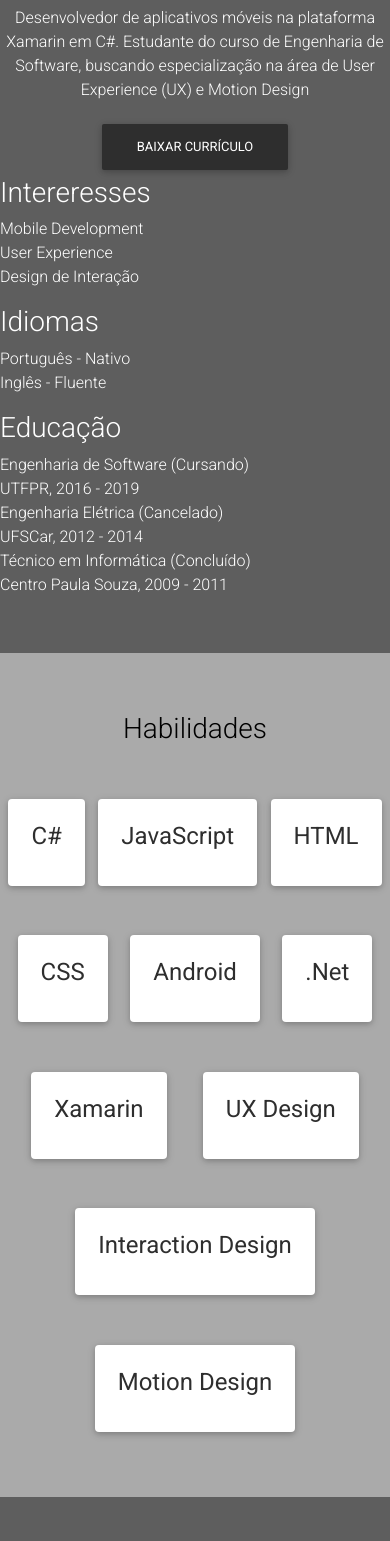
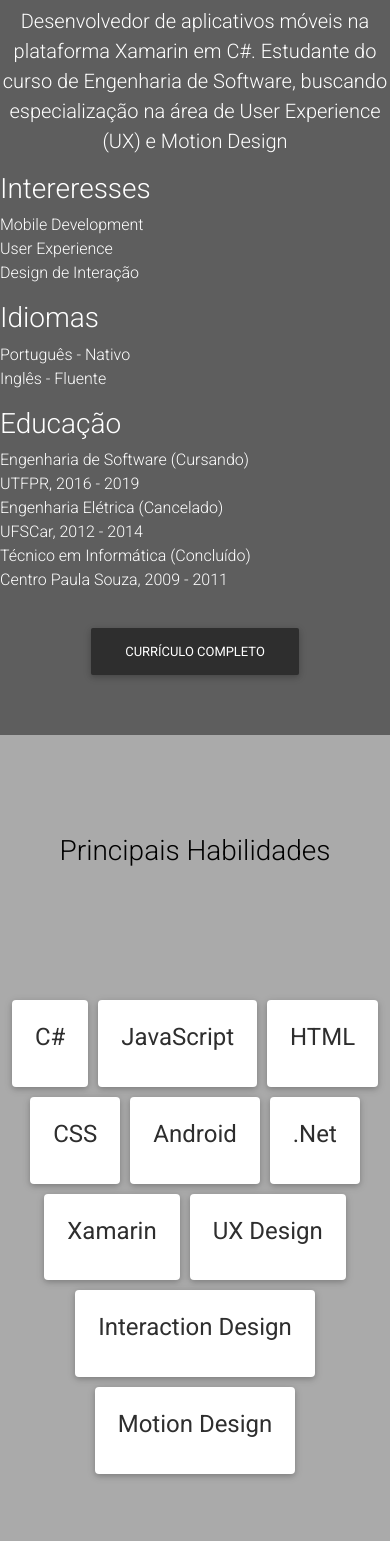
Before and after one commit to BrenoAngelotti/portfolio, a React (Create React App) app in the folder portfolio/: page / in a window 390 px wide. Shown: the part 360-1901 px from the top of the page. Built offline with nearby package versions, Linux system fonts and the light colour scheme.

Commit message:
ajustes finais

```diff
--- a/portfolio/src/components/Bio.js
+++ b/portfolio/src/components/Bio.js
@@ -9,8 +9,7 @@ export class Bio extends Component{
           <div className="center col-md-4 col-sm-10">
             <h1 className="profile-name">{this.props.data.name}</h1>
             <img src={this.props.data.picture} className="profile-picture" alt={"foto de " + this.props.data.name}/>
-            <p>{this.props.data.minibio}</p>
-            <Button href={this.props.data.resume} target="_blank" color="elegant">Baixar Currículo</Button>
+            <p style={{fontSize: 20}}>{this.props.data.minibio}</p>
           </div>
           <div className="col-md-3 col-sm-10">
             <div>
@@ -32,6 +31,9 @@ export class Bio extends Component{
               </ul>
             </div>
           </div>
+          <div className="col-md-12 col-sm-10 center">
+            <Button style={{margin: 20}} href={this.props.data.resume} target="_blank" color="elegant">Currículo completo</Button>
+          </div>
         </div>
       );
     }
--- a/portfolio/src/components/Blog.js
+++ b/portfolio/src/components/Blog.js
@@ -12,6 +12,7 @@ export class Blog extends Component{
                     <CardImage className="img-fluid" src={b.image}/>
                     <CardBody>
                         <CardTitle color="gray">{b.title}</CardTitle>
+                        <CardText>por {b.author}</CardText>
                         <CardText>{b.description}</CardText>
                     </CardBody>
                     <Button href={b.link} target="_blank" color="elegant">Ver</Button>
--- a/portfolio/src/components/Footer.js
+++ b/portfolio/src/components/Footer.js
@@ -4,7 +4,7 @@ import './../index.css';
 export class Footer extends Component{
     render(){
       return (
-        <div id="Footer" className="footer">
+        <div id="Footer" className="footer" style={{justifyContent: 'space-evenly'}}>
             <a href={this.props.data.linkedin} target="_blank" rel="noopener noreferrer">LinkedIn</a>
             <a href={this.props.data.github} target="_blank" rel="noopener noreferrer">GitHub</a>
             <a href={this.props.data.twitter} target="_blank" rel="noopener noreferrer">Twitter</a>
--- a/portfolio/src/components/Form.js
+++ b/portfolio/src/components/Form.js
@@ -1,5 +1,5 @@
 import React, { Component } from 'react';
-import { Input, Button } from 'mdbreact';
+import { Input, Button, Card, CardBody, CardTitle } from 'mdbreact';
 
 import './../index.css';
 
@@ -7,9 +7,12 @@ export class Form extends Component{
     render(){
         var address = "https://formspree.io/" + this.props.data.email;
         return (
-            <div id="Form"  className="section even">
+            <div id="Form"  className="section even row">
                 <h2  className="col-sm-12 center">Contato</h2>
-                <form action={address} method="POST" className="col-md-6">
+                <Card className="col-sm-10 col-md-6">
+                    <CardBody>
+                        <CardTitle>Deixe sua mensagem</CardTitle>
+                        <form action={address} method="POST">
                             <div className="elegant-text">
                                 <Input label="Nome" name="name" icon="user" group type="text" validate error="wrong" success="right" required/>
                                 <Input label="Email" name="_replyto" icon="envelope" group type="email" validate error="wrong" success="right" required/>
@@ -19,6 +22,8 @@ export class Form extends Component{
                                 <Button color="elegant" type="submit">Enviar</Button>
                             </div>
                         </form>
+                    </CardBody>
+                </Card>
             </div>
         );
     }
--- a/portfolio/src/components/Info.js
+++ b/portfolio/src/components/Info.js
@@ -5,12 +5,12 @@ export class Info extends Component{
     render(){
       return (
         <div id="Info"  className="section odd">
-            <h2 className="col-sm-12 center">Info</h2>
-            <div className="col-sm-10 col-md-4">
+            <h2 className="col-sm-12 center">Mais Informações</h2>
+            <div className="col-sm-10 col-md-4" style={{fontSize: 20}}>
                 <h3>Biografia</h3>
                 <p>{this.props.data.bio}</p>
             </div>
-            <div className="col-sm-10 col-md-4">
+            <div className="col-sm-10 col-md-4" style={{fontSize: 20}}>
                 <h3>Trabalho</h3>
                 <p>{this.props.data.carrer}</p>
             </div>
--- a/portfolio/src/components/Portfolio.js
+++ b/portfolio/src/components/Portfolio.js
@@ -9,7 +9,7 @@ export class Portfolio extends Component{
         <div id="Portfolio" className="section even">
             <h2  className="col-sm-12 center">Portfólio</h2>
             {this.props.data.portfolio.map((p, i) =>
-                <Card key={i} className="child">
+                <Card key={i} className="child" style={{minWidth: '21%'}}>
                     <CardImage className="mx-auto d-block" src={p.image} />
                     <CardBody>
                         <CardTitle>{p.name}</CardTitle>
--- a/portfolio/src/components/Skills.js
+++ b/portfolio/src/components/Skills.js
@@ -5,14 +5,16 @@ import './../index.css';
 export class Skills extends Component{
     render(){
       return (
-        <div id="Skills"  className="section even">
-            <h3 className="col-sm-12 center">Habilidades</h3>
+        <div id="Skills"  className="section even row">
+            <h3 className="col-sm-12 center">Principais Habilidades</h3>
+            <div className="col-sm-10 col-md-6" style={{display: 'flex', flexFlow: 'wrap row', alignItems: 'center', justifyContent: 'center'}}>
             {this.props.data.skills.map((skill, i) =>
             <Card className="skill" key={i}>
               <CardBody>
                 <CardTitle>{skill}</CardTitle>
               </CardBody>
             </Card>)}
+            </div>
         </div>
       );
     }
--- a/portfolio/src/data.json
+++ b/portfolio/src/data.json
@@ -41,18 +41,21 @@
     "blog": [
         {
             "title": "Playing With Paths",
+            "author": "Nick Butcher",
             "description": "Post sobre o uso de paths para definição de animações nativas na plataforma Android",
             "image": "https://cdn-images-1.medium.com/fit/t/800/240/1*uHGhUwxAvufuD_THa7sjAg.gif",
             "link": "https://medium.com/androiddevelopers/playing-with-paths-3fbc679a6f77"
         },
         {
             "title": "Why Do All Websites Look the Same?",
+            "author": "Boris Müller",
             "description": "Estudo sobre a \"mesmice\" nas página web de hoje",
             "image": "https://cdn-images-1.medium.com/max/2000/0*EH8EjemZXZE4tQwT",
             "link": "https://medium.com/s/story/on-the-visual-weariness-of-the-web-8af1c969ce73"
         },
         {
             "title": "Why complexity is essential",
+            "author": "Katarina Blind",
             "description": "Análise do uso desnecessário do minimalismo, quando muitas vezes o problema não é a quantidade de informações, mas sim sua organização",
             "image": "https://cdn-images-1.medium.com/max/800/1*gPs0dFs3bQeKDE1OpFlAJQ.png",
             "link": "https://medium.com/@katarinablind100/why-complexity-is-essential-44ee4437b39a"
@@ -102,7 +105,7 @@
             "link": "https://play.google.com/store/apps/details?id=com..angelotti.suecapp"
         }
     ],
-    "bio": " ",
+    "bio": "Após passar 1 ano morando nos EUA, voltei ao Brasil e me formei em Técnico de Informática pelo Centro Paula Souza em 2011. Cursei 3 anos de Engenharia Elétrica na UTFPR e na UFSCar. Durante esse curso peguei gosto pela gestão de pessoas e projetos, mas elétrica não era bem a minha praia. Decidi voltar para a área da computação com o curso de Engenharia de Software e me encontrei no universo mobile e de user experience, áreas com as quais trabalho hoje.",
     "carrer": "Fiz muito \"bico\" e freelance nessa vida antes de conseguir um estágio maneiro de treinamento no Grupo ForLogic, onde finalmente pude colocar minhas habilidades à prova. Depois disso fui fazer parte do time de mobile, onde coloco em prática meus estudos na área de UX. Hoje comando o time de usabilidade da empresa como um projeto secundário (por enquanto). Quem sabe logo mais eu não coloco um \"UX Designer\" no LinkedIn 😉",
     "email": "brenogangelotti@gmail.com",
     "github": "https://github.com/BrenoAngelotti",
```
Lines whose indentation alone changed are shown as unchanged.
